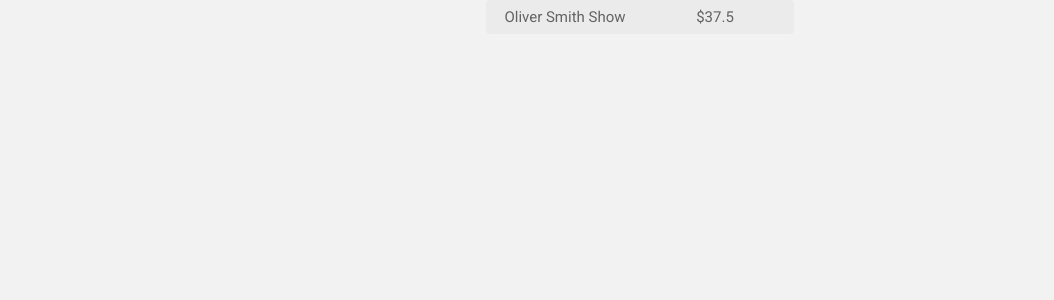
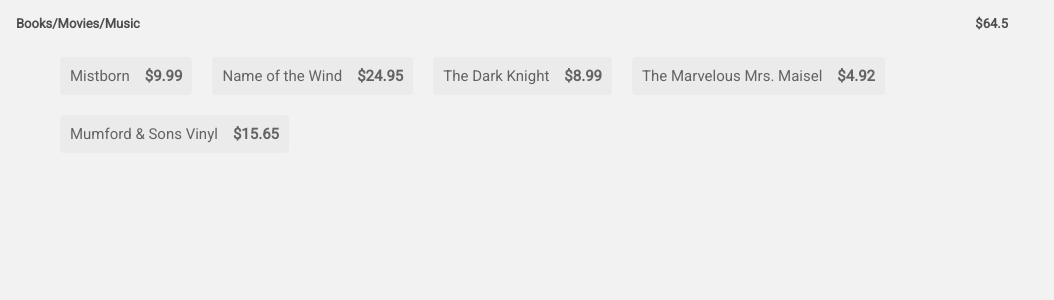
Before and after one commit to megdadkins7/budget, a React (Create React App) app: page / in a window 1280 px wide. Shown: the top 300 px of the page, without its empty margins (0-1054 px from the left). Built offline with nearby package versions, Linux system fonts and the light colour scheme.

Commit message:
entry component styling and subcategory component added

```diff
--- a/src/App.js
+++ b/src/App.js
@@ -1,7 +1,7 @@
 import React from 'react';
 import { ThemeProvider } from 'styled-components';
 
-import Entry from './components/Entry';
+import SubCategory from './components/SubCategory';
 
 import GlobalStyles from './styles/GlobalStyles';
 import { theme } from './styles/theme';
@@ -11,7 +11,7 @@
     <ThemeProvider theme={theme}>
       <>
         <GlobalStyles />
-        <Entry title="Oliver Smith Show" amount={37.50} />
+        <SubCategory />
       </>
     </ThemeProvider>
   );
--- a/src/components/Entry.js
+++ b/src/components/Entry.js
@@ -3,19 +3,21 @@
 
 const StyledEntry = styled.div`
   display: flex;
-  margin: auto;
-  padding: 4px;
+  padding: 10px;
   background: #ebebeb;
   border-radius: 4px;
-  width: 300px;
+  margin: 10px;
+}
 
   span {
-    flex: 1;
     font-size: 15px;
     color: #636363;
-    margin: auto;
-    padding: 4px;
-    text-align: center
+    text-align: center;
+  }
+
+  .entry-amount {
+    margin-left: 15px;
+    font-weight: 600;
   }
 `;
 
@@ -23,7 +25,7 @@
   return (
     <StyledEntry>
       <span>{props.title}</span>
-      <span>${props.amount}</span>
+      <span className= 'entry-amount'>${props.amount}</span>
     </StyledEntry>
   );
 }
--- /dev/null
+++ b/src/components/SubCategory.js
@@ -0,0 +1,60 @@
+import React from 'react';
+import styled from 'styled-components';
+
+import Entry from './Entry';
+
+
+const StyledSubCategory = styled.div`
+  width: 80%;
+
+  .subCategory-header {
+    display: flex;
+    font-size: 13px;
+    color: #4d4d4d;
+    margin: 16px;
+    font-weight: 600;
+  }
+
+  .subCategory-total {
+    margin-left: auto;
+  }
+
+  .subCategory-entries {
+    display: flex;
+    flex-wrap: wrap;
+    margin-left: 10px;
+  }
+`;
+
+const subCategoryInfo = {
+    id: 'unique',
+    title: 'Books/Movies/Music',
+  }
+
+const subCategoryEntries = [
+  {title: "Mistborn", amount: 9.99},
+  {title: "Name of the Wind", amount: 24.95},
+  {title: "The Dark Knight", amount: 8.99},
+  {title: "The Marvelous Mrs. Maisel", amount: 4.92},
+  {title: "Mumford & Sons Vinyl", amount: 15.65}
+];
+
+const subCategoryTotal = subCategoryEntries.reduce(function(accumulator, currentValue) {
+  return accumulator + currentValue.amount;
+}, 0)
+
+export default function SubCategory(props) {
+    return (
+     <StyledSubCategory>
+      <div className='subCategory-header'>
+        <span>{subCategoryInfo.title}</span>
+        <span className='subCategory-total'>${subCategoryTotal}</span>
+      </div>
+      <ul className='subCategory-entries'>
+        {subCategoryEntries.map(item => {
+          return <Entry {...item} />
+        })}
+      </ul>
+     </StyledSubCategory>
+    );
+  }
```
